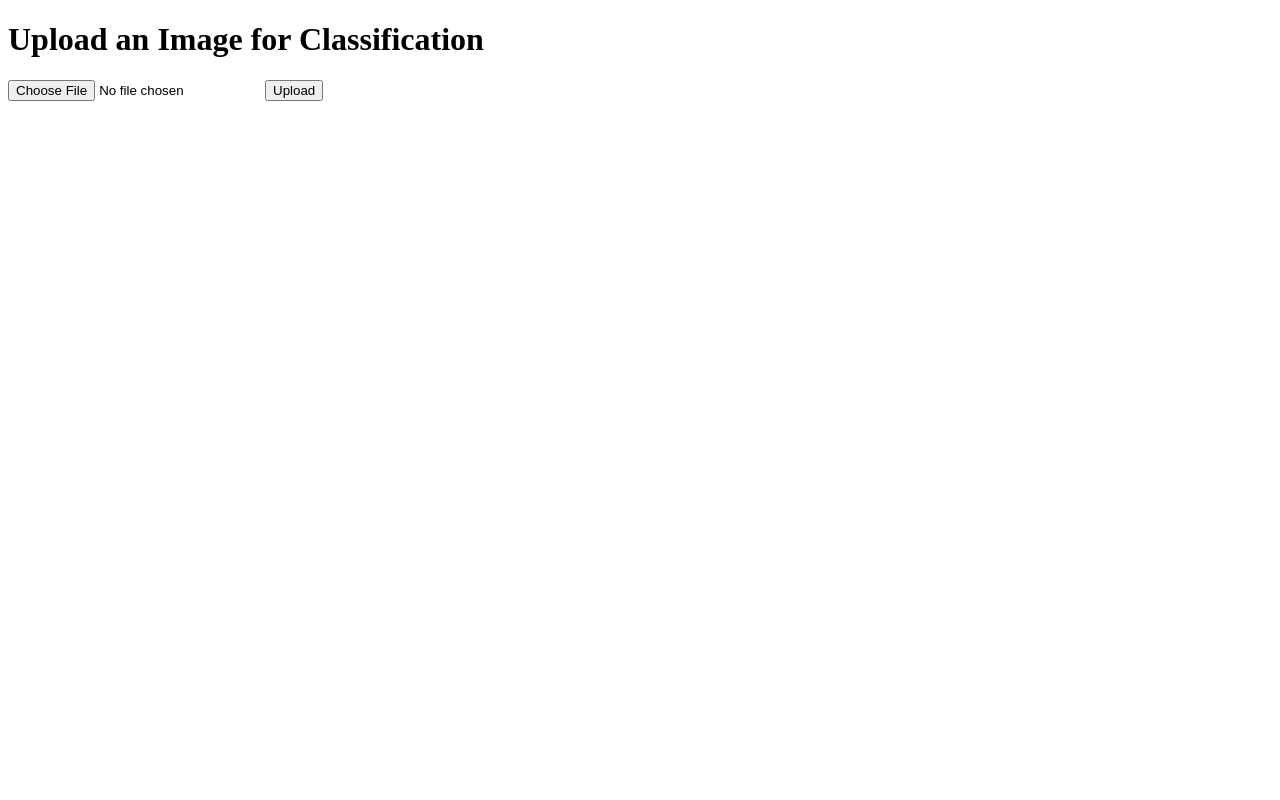
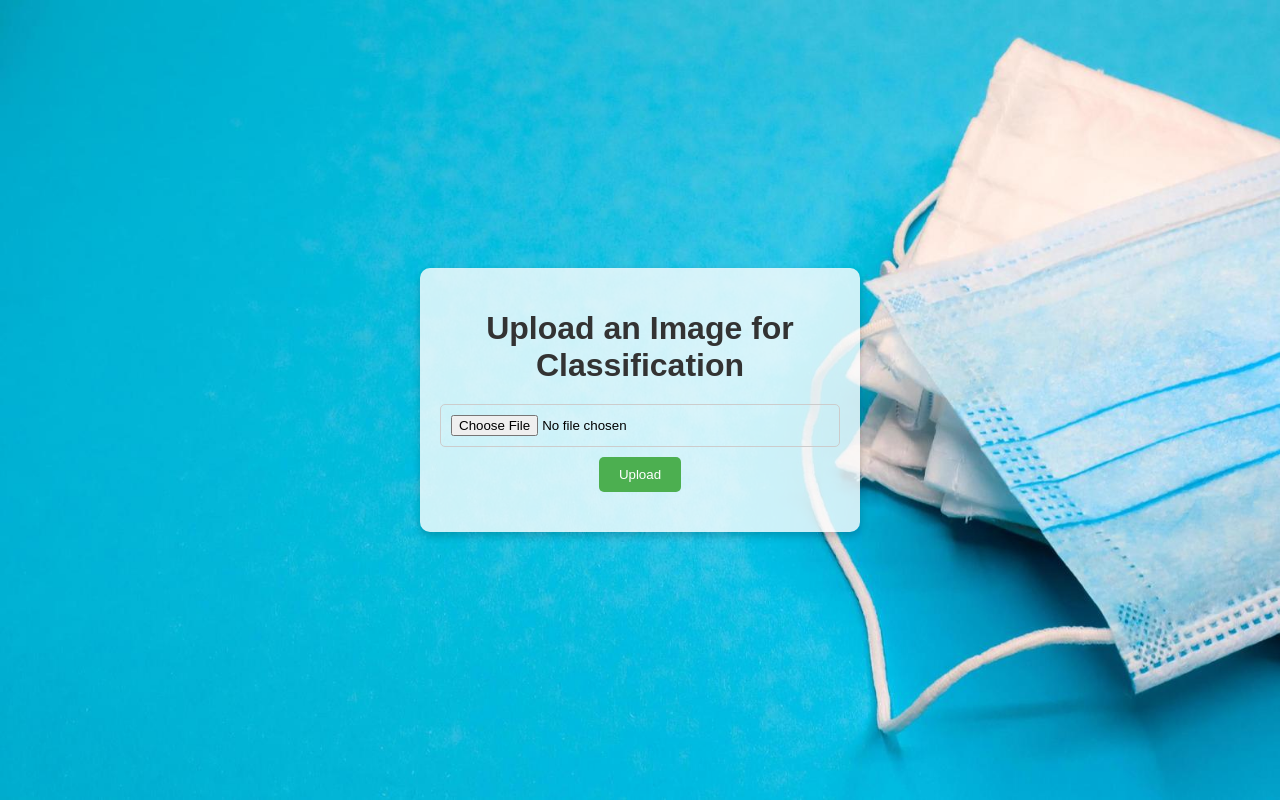
Before and after one commit to Myash21/face_mask_detection, a Django app: page / in a window 1280 px wide. Run offline with Django 5.2, Linux system fonts and the light colour scheme.

Commit message:
commit 2

```diff
--- a/facemaskdetection/detection/templates/detection/index.html
+++ b/facemaskdetection/detection/templates/detection/index.html
@@ -1,19 +1,76 @@
+{% load static %}
 <!DOCTYPE html>
 <html lang="en">
 <head>
     <meta charset="UTF-8">
     <meta name="viewport" content="width=device-width, initial-scale=1.0">
     <title>Image Classification</title>
+    <style>
+        body {
+            font-family: Arial, sans-serif;
+            background-image: url('{% static "detection/medical-mask.jpg" %}');
+            background-size: cover;
+            display: flex;
+            justify-content: center;
+            align-items: center;
+            height: 100vh;
+            margin: 0;
+        }
+        .container {
+            background: rgba(255, 255, 255, 0.8);
+            padding: 20px;
+            border-radius: 10px;
+            text-align: center;
+            box-shadow: 0 4px 8px rgba(0, 0, 0, 0.2);
+            max-width: 400px; /* Adjust width as needed */
+            margin: auto; /* Center align horizontally */
+        }
+        h1 {
+            margin-bottom: 20px;
+            color: #333; /* Dark text color */
+        }
+        form {
+            margin-bottom: 20px;
+        }
+        input[type="file"] {
+            margin-bottom: 10px;
+            padding: 10px;
+            border: 1px solid #ccc; /* Light border */
+            border-radius: 5px;
+            width: 100%; /* Full width */
+            box-sizing: border-box; /* Include padding in width */
+        }
+        input[type="submit"] {
+            padding: 10px 20px;
+            border: none;
+            background-color: #4CAF50; /* Green background */
+            color: white;
+            border-radius: 5px;
+            cursor: pointer;
+        }
+        input[type="submit"]:hover {
+            background-color: #45a049; /* Darker green on hover */
+        }
+        .prediction {
+            font-size: 1.2em;
+            color: #333;
+            margin-top: 20px;
+        }
+    </style>
 </head>
 <body>
+    <div class="container">
         <h1>Upload an Image for Classification</h1>
         <form action="{% url 'predict' %}" method="post" enctype="multipart/form-data">
             {% csrf_token %}
-        <input type="file" name="file" accept="image/*">
+            <input type="file" name="file" accept="image/*" required>
             <input type="submit" value="Upload">
         </form>
         {% if prediction %}
+        <div class="prediction">
             <h2>Prediction: {{ prediction }}</h2>
+        </div>
         {% endif %}
+    </div>
 </body>
 </html>
--- a/facemaskdetection/detection/views.py
+++ b/facemaskdetection/detection/views.py
@@ -1,6 +1,3 @@
-from django.shortcuts import render
-
-# Create your views here.
 from django.shortcuts import render
 from django.http import JsonResponse
 from django.views.decorators.csrf import csrf_exempt
@@ -55,5 +52,8 @@ def predict(request):
                 _, predicted = torch.max(outputs, 1)
                 class_idx = predicted.item()
 
-            return render(request, 'detection/index.html', {'prediction': f'Class = {class_idx}'})
+            # Map the class index to a human-readable string
+            prediction_text = "Mask Present" if class_idx == 1 else "Mask Absent"
+
+            return render(request, 'detection/index.html', {'prediction': prediction_text})
     return render(request, 'detection/index.html', {'prediction': 'No file uploaded'})
```
Also changed, not shown: facemaskdetection/facemaskdetection/settings.py (+5 -2 lines), facemaskdetection/detection/static/detection/medical-mask.jpg (added). Lines whose indentation alone changed are shown as unchanged.
